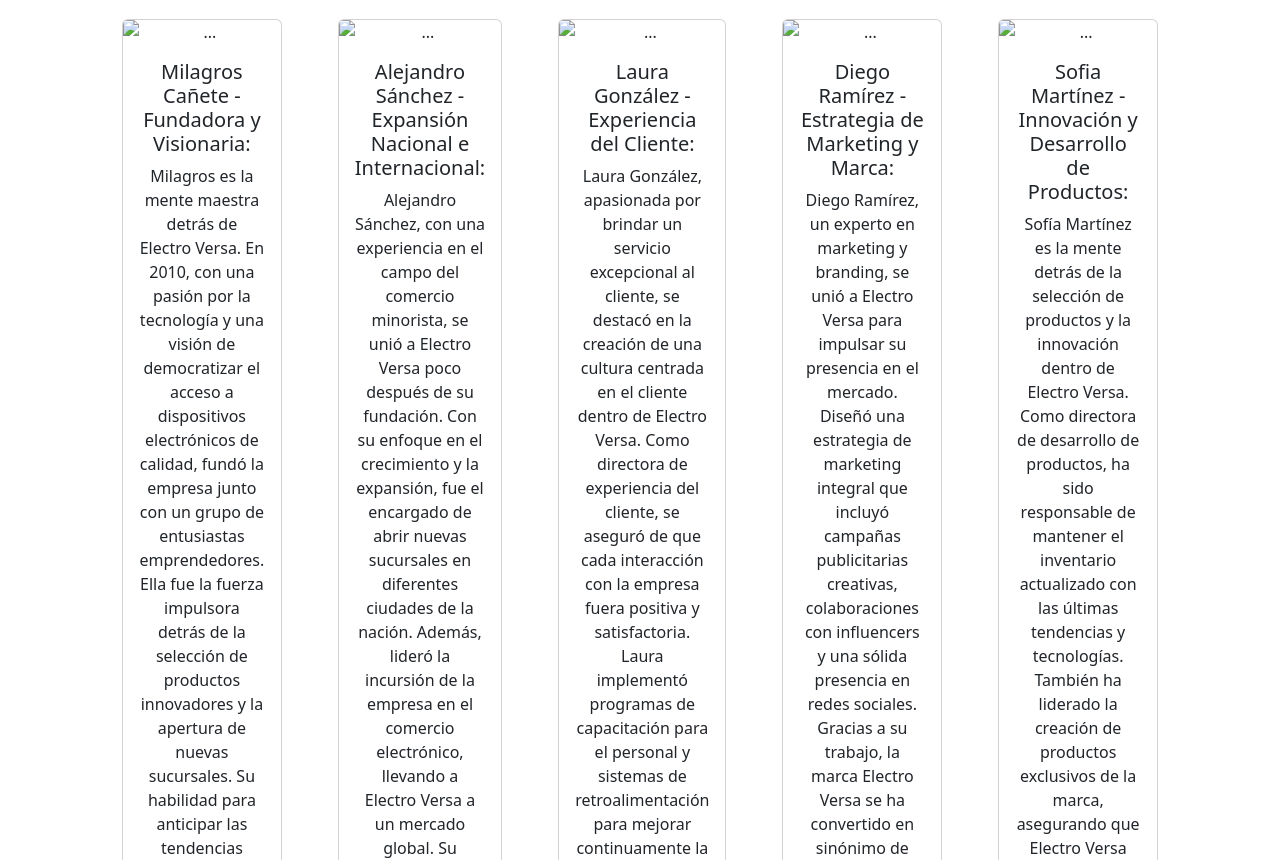
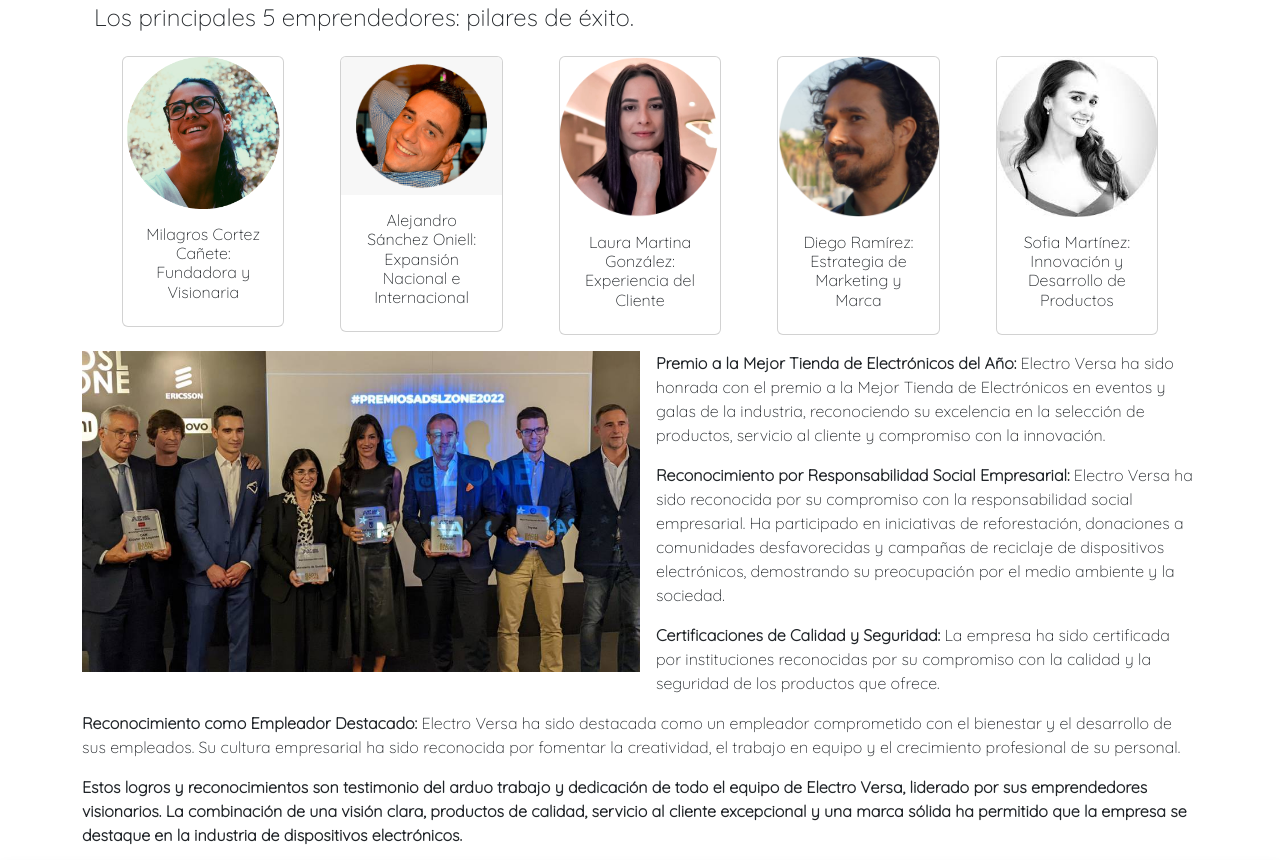
Before and after one commit to FrancoCif/milu, a plain HTML site: page maqueta trabajo final/nosotros.html in a window 1280 px wide. Shown: the part 1140-2000 px from the top of the page. Drawn offline with nearby package versions, Linux system fonts and the light colour scheme; files whose address does not match are found by name.

Commit message:
Add files via upload

```diff
--- a/maqueta trabajo final/css/tp.css
+++ b/maqueta trabajo final/css/tp.css
@@ -1,3 +1,6 @@
 #final{
     background: #C0C0C0;
 }
+body{
+    font-family: 'Quicksand', sans-serif;
+}
--- a/maqueta trabajo final/nosotros.html
+++ b/maqueta trabajo final/nosotros.html
@@ -4,10 +4,14 @@
 <head>
   <meta charset="utf-8">
   <meta name="viewport" content="width=device-width, initial-scale=1">
-  <title>Bootstrap demo</title>
+  <title>Sobre nosotros</title>
   <link href="https://cdn.jsdelivr.net/npm/bootstrap@5.3.1/dist/css/bootstrap.min.css" rel="stylesheet"
     integrity="sha384-4bw+/aepP/YC94hEpVNVgiZdgIC5+VKNBQNGCHeKRQN+PtmoHDEXuppvnDJzQIu9" crossorigin="anonymous">
+  <link rel="preconnect" href="https://fonts.googleapis.com">
+  <link rel="preconnect" href="https://fonts.gstatic.com" crossorigin>
+  <link href="https://fonts.googleapis.com/css2?family=Quicksand:wght@300&display=swap" rel="stylesheet">
   <link rel="stylesheet" href="/css/tp.css">
+
 </head>
 
 <body>
@@ -113,61 +117,9 @@
       </p>
     </div>
 
-    <!--
-      <div class="card mb-3" style="max-width: 100%;">
-      <div class="row g-0">
-        <div class="col-md-8">
-          <img src="/img/newin/historia.png" class="img-fluid rounded-start" alt="...">
-        </div>
-        <div class="col-md-4">
-          <div class="card-body">
-            <h5 class="card-title">Historia</h5>
-            <p class="card-text">Electro Versa fue fundada en el año 2010 por un grupo de emprendedores
-              apasionados por la tecnología y su impacto en la vida cotidiana. Su visión era crear un espacio
-              donde los clientes pudieran encontrar una variedad de dispositivos electrónicos, desde teléfonos
-              inteligentes y tablets hasta computadoras, accesorios y gadgets, todo bajo un mismo techo.
-              Querían facilitar el acceso a la última tecnología y ofrecer un servicio al cliente excepcional.
 
-              En sus primeros años, Electro Versa empezó como una modesta tienda en un pequeño local. Sin
-              embargo, su compromiso con la calidad, la excelencia en el servicio y la satisfacción del
-              cliente les permitió ganar la confianza de sus primeros compradores y expandirse rápidamente.
-
-              A medida que la demanda de productos electrónicos creció, Electro Versa amplió su inventario y
-              abrió nuevas sucursales en diferentes ciudades y localidades. Su enfoque en la diversificación
-              de productos y la actualización constante de su oferta los convirtió en un destino popular para
-              entusiastas de la tecnología, profesionales y consumidores en general.
-
-              Con el tiempo, Electro Versa también incursionó en el comercio electrónico, lanzando una
-              plataforma en línea que permitió a los clientes realizar compras desde la comodidad de sus
-              hogares y recibir los productos en su puerta en tiempo récord. Esto les permitió llegar a
-              clientes en todo el país y expandirse a nivel internacional.</p>
-
-          </div>
-        </div>
-      </div>
-    </div>
-    <div class="card mb-3" style="max-width: 100%;">
-      <div class="row g-0">
-        <div class="col-md-4">
-          <img src="/img/newin/team.png" class="img-fluid rounded-start" alt="...">
-        </div>
-        <div class="col-md-8">
-          <div class="card-body">
-            <h5 class="card-title">Nuestro proposito</h5>
-            <p class="card-text">En Electro Versa, nuestra misión es proporcionar productos electrónicos de
-              vanguardia que mejoren la vida de las personas y simplifiquen su día a día. Nos esforzamos por
-              ofrecer una experiencia de compra excepcional, brindando asesoramiento personalizado y
-              soluciones adaptadas a las necesidades específicas de cada cliente. Queremos ser la tienda de
-              referencia para todos aquellos que busquen dispositivos electrónicos, donde la innovación, la
-              calidad y la versatilidad se combinen para ofrecer una amplia gama de soluciones tecnológicas.
-              Aspiramos a mantenernos a la vanguardia del mercado, adaptándonos constantemente a las últimas
-              tendencias y necesidades tecnológicas.</p>
-          </div>
-        </div>
-      </div>
-    </div>-->
     <div class="clearfix">
-      <img src="/img/newin/team.png" class="col-md-6 float-md-start mb-3 ms-md-3" alt="...">
+      <img src="/img/newin/team.png" class="col-md-6 float-md-start mb-3 me-md-3" alt="...">
       <h5 class="card-title">Nuestro proposito</h5>
       <p>
         En Electro Versa, nuestra misión es proporcionar productos electrónicos de
@@ -187,6 +139,10 @@
         tendencias y necesidades tecnológicas.
       </p>
     </div>
+    <div class="container-fluid">
+      <h4>Los principales 5 emprendedores: pilares de éxito.</h4>
+
+    </div>
 
     <!--Presentacion -->
     <div class="container-fluid px-4 text-center">
@@ -194,15 +150,9 @@
         <div class="col">
           <div class="p-3">
             <div class="card" style="width: 100%;">
-              <img src="..." class="card-img-top" alt="...">
+              <img src="/img/newin/-PERFIL.png" class="card-img-top" alt="...">
               <div class="card-body">
-                <h5 class="card-title">Milagros Cañete - Fundadora y Visionaria:</h5>
-                <p class="card-text">Milagros es la mente maestra detrás de Electro Versa. En 2010, con una pasión
-                  por la tecnología y una visión de democratizar el acceso a dispositivos electrónicos de calidad, fundó
-                  la empresa junto con un grupo de entusiastas emprendedores. Ella fue la fuerza impulsora detrás de la
-                  selección de productos innovadores y la apertura de nuevas sucursales. Su habilidad para anticipar las
-                  tendencias tecnológicas y tomar decisiones estratégicas ha sido clave para el éxito de la empresa.</p>
-
+                <h6 class="card-title">Milagros Cortez Cañete: Fundadora y Visionaria</h6>
               </div>
             </div>
           </div>
@@ -210,18 +160,9 @@
         <div class="col">
           <div class="p-3">
             <div class="card" style="width: 100%;">
-              <img src="..." class="card-img-top" alt="...">
+              <img src="/img/newin/perfil.png" class="card-img-top" alt="...">
               <div class="card-body">
-                <h5 class="card-title">Alejandro Sánchez - Expansión Nacional e Internacional:</h5>
-                <p class="card-text">
-                  Alejandro Sánchez, con una experiencia en el campo del comercio minorista, se unió a Electro Versa
-                  poco
-                  después de su fundación. Con su enfoque en el crecimiento y la expansión, fue el encargado de abrir
-                  nuevas sucursales en diferentes ciudades de la nación. Además, lideró la incursión de la empresa en el
-                  comercio electrónico, llevando a Electro Versa a un mercado global. Su capacidad para identificar
-                  oportunidades comerciales ha sido fundamental para el alcance geográfico de la empresa.
-                </p>
-
+                <h6 class="card-title">Alejandro Sánchez Oniell: Expansión Nacional e Internacional</h6>
               </div>
             </div>
           </div>
@@ -229,17 +170,9 @@
         <div class="col">
           <div class="p-3">
             <div class="card" style="width: 100%;">
-              <img src="..." class="card-img-top" alt="...">
+              <img src="/img/newin/-Foto-Perfil.png" class="card-img-top" alt="...">
               <div class="card-body">
-                <h5 class="card-title">Laura González - Experiencia del Cliente:</h5>
-                <p class="card-text">Laura González, apasionada por brindar un servicio excepcional al cliente, se
-                  destacó
-                  en la creación de una cultura centrada en el cliente dentro de Electro Versa. Como directora de
-                  experiencia del cliente, se aseguró de que cada interacción con la empresa fuera positiva y
-                  satisfactoria. Laura implementó programas de capacitación para el personal y sistemas de
-                  retroalimentación para mejorar continuamente la experiencia de compra. Gracias a su enfoque en la
-                  satisfacción del cliente, Electro Versa ha logrado una base de clientes leales y entusiastas.</p>
-
+                <h6 class="card-title">Laura Martina González: Experiencia del Cliente</h6>
               </div>
             </div>
           </div>
@@ -247,15 +180,9 @@
         <div class="col">
           <div class="p-3">
             <div class="card" style="width: 100%;">
-              <img src="..." class="card-img-top" alt="...">
+              <img src="/img/newin/imgperfil.png" class="card-img-top" alt="...">
               <div class="card-body">
-                <h5 class="card-title">Diego Ramírez - Estrategia de Marketing y Marca:</h5>
-                <p class="card-text">Diego Ramírez, un experto en marketing y branding, se unió a Electro Versa para
-                  impulsar su presencia en el mercado. Diseñó una estrategia de marketing integral que incluyó campañas
-                  publicitarias creativas, colaboraciones con influencers y una sólida presencia en redes sociales.
-                  Gracias a su trabajo, la marca Electro Versa se ha convertido en sinónimo de calidad y versatilidad en
-                  el ámbito de los dispositivos electrónicos.</p>
-
+                <h6 class="card-title">Diego Ramírez: Estrategia de Marketing y Marca</h6>
               </div>
             </div>
           </div>
@@ -263,16 +190,9 @@
         <div class="col">
           <div class="p-3">
             <div class="card" style="width: 100%;">
-              <img src="..." class="card-img-top" alt="...">
+              <img src="/img/newin/images.png" class="card-img-top" alt="...">
               <div class="card-body">
-                <h5 class="card-title">Sofia Martínez - Innovación y Desarrollo de Productos:</h5>
-                <p class="card-text">Sofía Martínez es la mente detrás de la selección de productos y la innovación
-                  dentro
-                  de Electro Versa. Como directora de desarrollo de productos, ha sido responsable de mantener el
-                  inventario actualizado con las últimas tendencias y tecnologías. También ha liderado la creación de
-                  productos exclusivos de la marca, asegurando que Electro Versa ofrezca soluciones únicas y atractivas
-                  para sus clientes.</p>
-
+                <h6 class="card-title">Sofia Martínez: Innovación y Desarrollo de Productos</h6>
               </div>
             </div>
           </div>
@@ -282,16 +202,22 @@
     <!--Fin Presentacion -->
 
     <div class="clearfix">
-      <img src="/img/newin/premios.png" class="col-md-6 float-md-end mb-3 ms-md-3" alt="...">
+      <img src="/img/newin/premios.png" class="col-md-6 float-md-start mb-3 me-md-3" alt="...">
 
       <p>
-        Premio a la Mejor Tienda de Electrónicos del Año: Electro Versa ha sido honrada con el
+        <strong>
+          Premio a la Mejor Tienda de Electrónicos del Año:
+        </strong>
+        Electro Versa ha sido honrada con el
         premio a la Mejor Tienda de Electrónicos en eventos y galas de la industria, reconociendo su excelencia en
         la selección de productos, servicio al cliente y compromiso con la innovación.
       </p>
 
       <p>
-        Reconocimiento por Responsabilidad Social Empresarial: Electro Versa ha sido reconocida por su compromiso
+        <strong>
+          Reconocimiento por Responsabilidad Social Empresarial:
+        </strong>
+        Electro Versa ha sido reconocida por su compromiso
         con la responsabilidad social empresarial. Ha participado en iniciativas de reforestación, donaciones a
         comunidades desfavorecidas y campañas de reciclaje de dispositivos electrónicos, demostrando su
         preocupación
@@ -299,26 +225,33 @@
       </p>
 
       <p>
-        Certificaciones de Calidad y Seguridad: La empresa ha sido certificada por instituciones reconocidas por
+        <strong>
+          Certificaciones de Calidad y Seguridad:
+        </strong>
+        La empresa ha sido certificada por instituciones reconocidas por
         su
-        compromiso con la calidad y la seguridad de los productos que ofrece. Esto ha reforzado la confianza de
-        los
-        clientes en la marca y sus productos.
+        compromiso con la calidad y la seguridad de los productos que ofrece.
       </p>
 
       <p>
-        Reconocimiento como Empleador Destacado: Electro Versa ha sido destacada como un empleador comprometido
+        <strong>
+          Reconocimiento como Empleador Destacado:
+        </strong>
+        Electro Versa ha sido destacada como un empleador comprometido
         con
         el bienestar y el desarrollo de sus empleados. Su cultura empresarial ha sido reconocida por fomentar la
         creatividad, el trabajo en equipo y el crecimiento profesional de su personal.
       </p>
 
       <p>
-        Estos logros y reconocimientos son testimonio del arduo trabajo y dedicación de todo el equipo de Electro
-        Versa, liderado por sus emprendedores visionarios. La combinación de una visión clara, productos de
-        calidad,
-        servicio al cliente excepcional y una marca sólida ha permitido que la empresa se destaque en la industria
-        de dispositivos electrónicos.
+        <strong>
+          Estos logros y reconocimientos son testimonio del arduo trabajo y dedicación de todo el equipo de Electro
+          Versa, liderado por sus emprendedores visionarios. La combinación de una visión clara, productos de
+          calidad,
+          servicio al cliente excepcional y una marca sólida ha permitido que la empresa se destaque en la industria
+          de dispositivos electrónicos.
+        </strong>
+
       </p>
     </div>
 
@@ -393,6 +326,7 @@
   <script src="https://cdn.jsdelivr.net/npm/bootstrap@5.3.1/dist/js/bootstrap.bundle.min.js"
     integrity="sha384-HwwvtgBNo3bZJJLYd8oVXjrBZt8cqVSpeBNS5n7C8IVInixGAoxmnlMuBnhbgrkm"
     crossorigin="anonymous"></script>
+  <script src="/js/document.js"></script>
 </body>
 
 </html>
```
Also changed, not shown: maqueta trabajo final/dispositivos.html (+2 -2 lines), maqueta trabajo final/index.html (+8 -32 lines), maqueta trabajo final/listado.html (+6 -2 lines), maqueta trabajo final/img/newin/-Foto-Perfil.png (added), maqueta trabajo final/img/newin/-PERFIL.png (added), maqueta trabajo final/img/newin/images.png (added), maqueta trabajo final/img/newin/img-perfil.png (added), maqueta trabajo final/img/newin/imgperfil.png (added), maqueta trabajo final/img/newin/perfil.png (added), maqueta trabajo final/js/document.js (line endings or trailing spaces), 1 other file.
